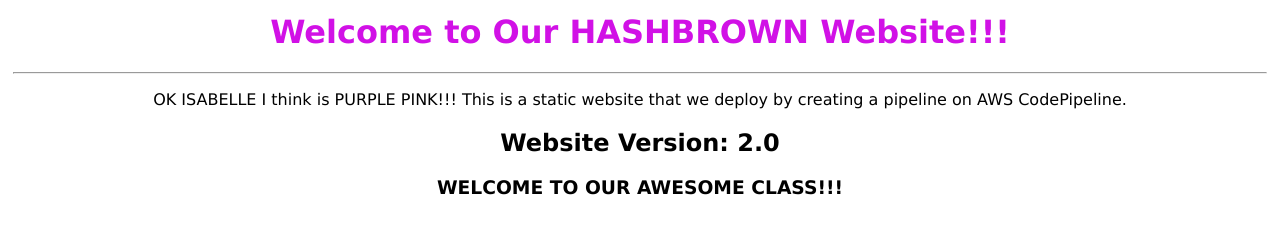
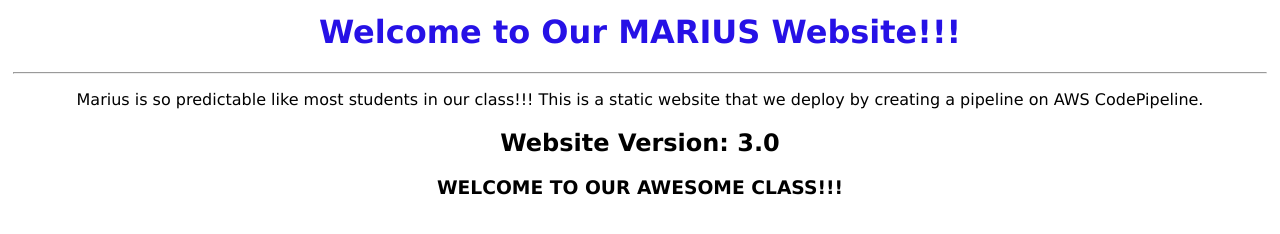
Before and after one commit to sidiclaudio/devops-april-25, a plain HTML site: page index.html in a window 1280 px wide. Drawn offline with Linux system fonts and the light colour scheme.

Commit message:
marius updated the site

```diff
--- a/index.html
+++ b/index.html
@@ -3,10 +3,10 @@
         <title>CloudSpace Sample Website</title>
     </head>
     <body style="text-align:center;font-family:Verdana;margin:1%;">
-        <h1 style="color:rgb(209, 17, 230)">Welcome to Our HASHBROWN Website!!!</h1>
+        <h1 style="color:rgb(38, 17, 230)">Welcome to Our MARIUS Website!!!</h1>
         <hr>
-        <p>OK ISABELLE I think is PURPLE PINK!!! This is a static website that we deploy by creating a pipeline on AWS CodePipeline.</p>
-        <h2>Website Version: 2.0</h2>
+        <p>Marius is so predictable like most students in our class!!! This is a static website that we deploy by creating a pipeline on AWS CodePipeline.</p>
+        <h2>Website Version: 3.0</h2>
         <h3>WELCOME TO OUR AWESOME CLASS!!!</h3>
     </body>
 </html>
```
